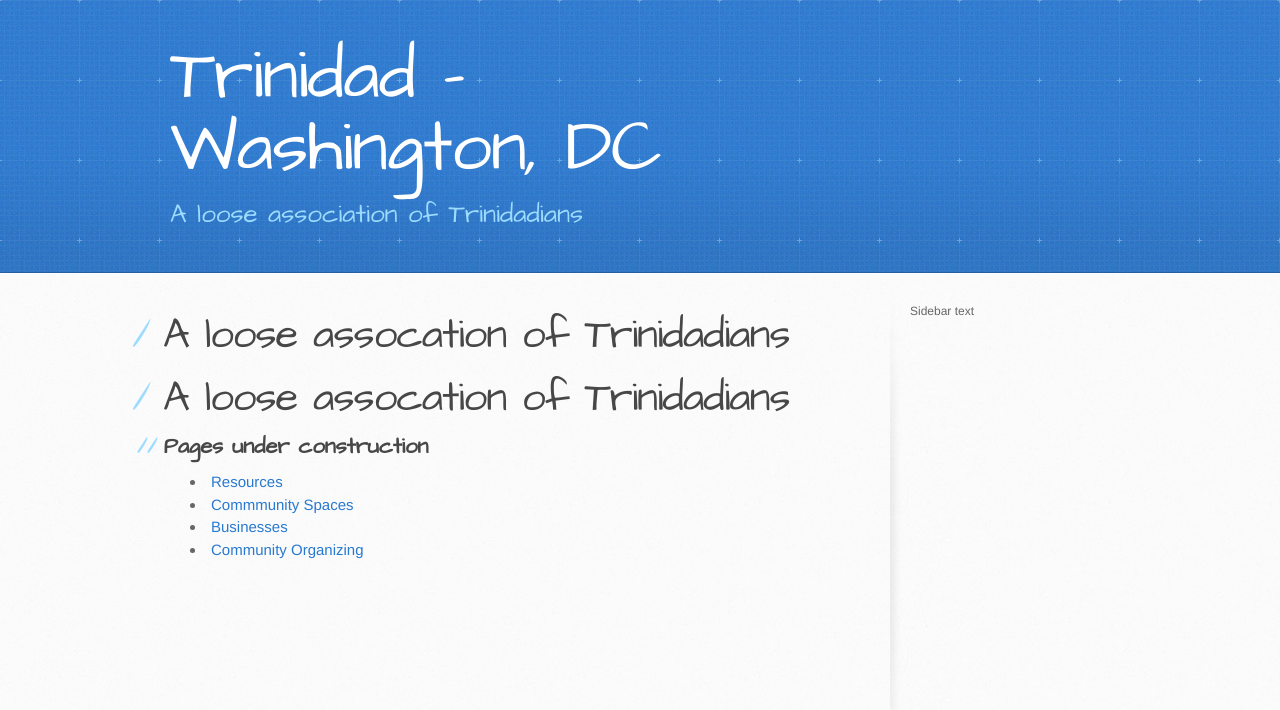
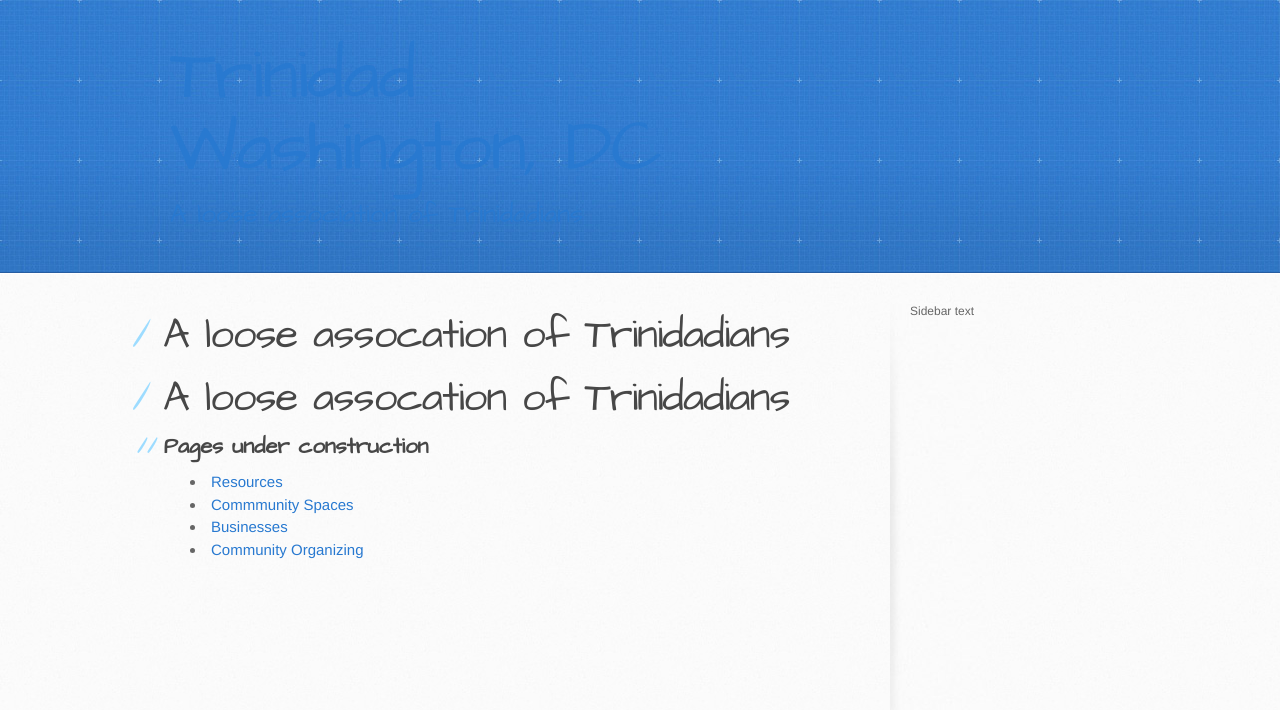
Before and after one commit to gbinal/tobago, a Jekyll site: the page built from README.md, in a window 1280 px wide. Shown: the top 710 px of the page. Built offline with Jekyll 4.4.1, drawn with Linux system fonts in a browser that asks for light colours; our own code applies the rules of GitHub Pages for plain Markdown files; part of the change alters nothing that is shown.

```diff
--- a/_includes/header.html
+++ b/_includes/header.html
@@ -13,14 +13,14 @@
     <script src="//html5shiv.googlecode.com/svn/trunk/html5.js"></script>
     <![endif]-->
 
-    <title>Title of Page</title>
+    <title>Trinidad, DC Resources</title>
   </head>
 
   <body>
     <header>
       <div class="inner">
-        <h1>Trinidad - Washington, DC</h1>
-        <h2>A loose association of Trinidadians</h2>
+        <h1><a href="http://trinidad-dc.com/">Trinidad  Washington, DC</a></h1>
+        <h2><a href="http://trinidad-dc.com/">A loose association of Trinidadians</a></h2>
       </div>
     </header>
 
```
